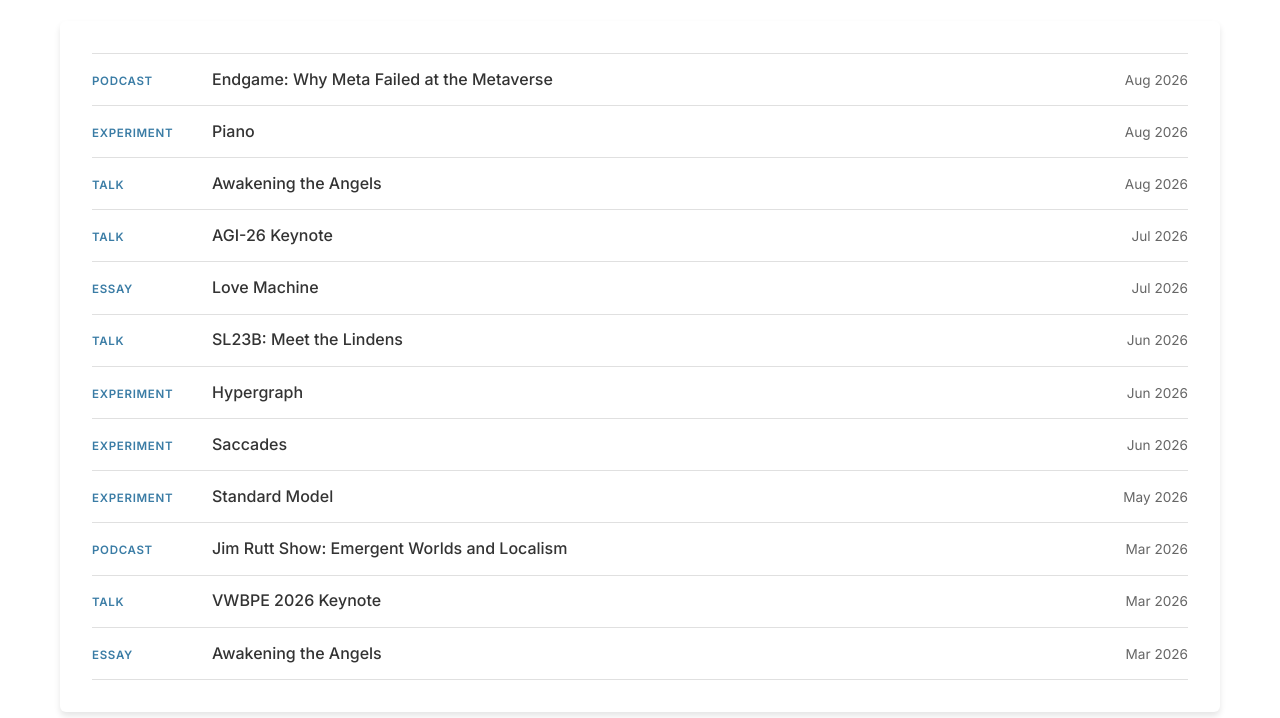
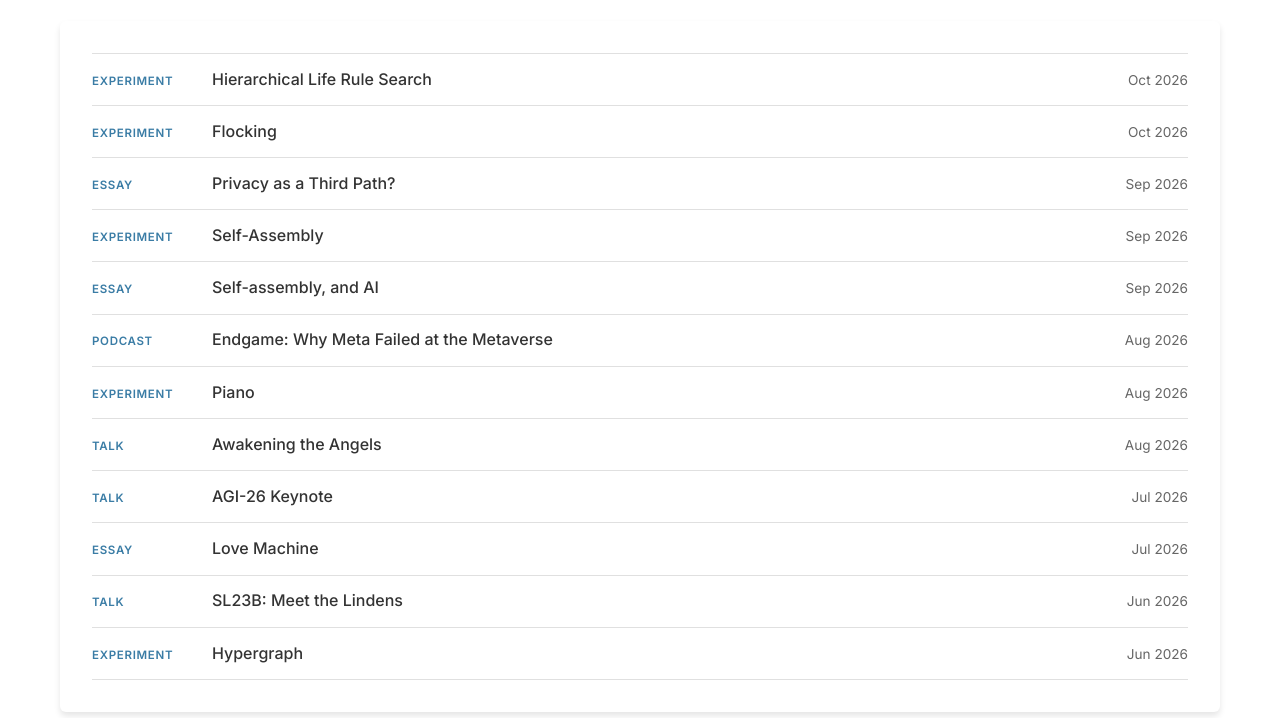
Before and after one commit to PhilipRosedale/philiprosedale.github.io, a plain HTML site: page index.html in a window 1280 px wide. Shown: the part 742-1460 px from the top of the page. Drawn offline with Linux system fonts and the light colour scheme.

Commit message:
Update index.html
Add recent essays and refresh Recent

```diff
--- a/index.html
+++ b/index.html
@@ -60,6 +60,31 @@
                 <h2>Recent</h2>
                 <div class="content">
                     <div class="recent-list">
+                        <a href="hierarchicalSearch.html" target="_blank" class="recent-item">
+                            <span class="recent-tag">Experiment</span>
+                            <span class="recent-title">Hierarchical Life Rule Search</span>
+                            <span class="recent-date">Oct 2026</span>
+                        </a>
+                        <a href="flocking.html" target="_blank" class="recent-item">
+                            <span class="recent-tag">Experiment</span>
+                            <span class="recent-title">Flocking</span>
+                            <span class="recent-date">Oct 2026</span>
+                        </a>
+                        <a href="https://philiprosedale.substack.com/p/privacy-as-a-third-path" target="_blank" class="recent-item">
+                            <span class="recent-tag">Essay</span>
+                            <span class="recent-title">Privacy as a Third Path?</span>
+                            <span class="recent-date">Sep 2026</span>
+                        </a>
+                        <a href="selfassembly.html" target="_blank" class="recent-item">
+                            <span class="recent-tag">Experiment</span>
+                            <span class="recent-title">Self-Assembly</span>
+                            <span class="recent-date">Sep 2026</span>
+                        </a>
+                        <a href="https://philiprosedale.substack.com/p/self-assembly-and-ai" target="_blank" class="recent-item">
+                            <span class="recent-tag">Essay</span>
+                            <span class="recent-title">Self-assembly, and AI</span>
+                            <span class="recent-date">Sep 2026</span>
+                        </a>
                         <a href="https://www.youtube.com/watch?v=Ur7DwjP1dYE" target="_blank" class="recent-item">
                             <span class="recent-tag">Podcast</span>
                             <span class="recent-title">Endgame: Why Meta Failed at the Metaverse</span>
@@ -94,31 +119,6 @@
                             <span class="recent-tag">Experiment</span>
                             <span class="recent-title">Hypergraph</span>
                             <span class="recent-date">Jun 2026</span>
-                        </a>
-                        <a href="saccade.html" target="_blank" class="recent-item">
-                            <span class="recent-tag">Experiment</span>
-                            <span class="recent-title">Saccades</span>
-                            <span class="recent-date">Jun 2026</span>
-                        </a>
-                        <a href="standardModel.html" target="_blank" class="recent-item">
-                            <span class="recent-tag">Experiment</span>
-                            <span class="recent-title">Standard Model</span>
-                            <span class="recent-date">May 2026</span>
-                        </a>
-                        <a href="https://jimrutt.substack.com/p/ep-337-philip-rosedale-on-emergent" target="_blank" class="recent-item">
-                            <span class="recent-tag">Podcast</span>
-                            <span class="recent-title">Jim Rutt Show: Emergent Worlds and Localism</span>
-                            <span class="recent-date">Mar 2026</span>
-                        </a>
-                        <a href="https://www.youtube.com/watch?v=iNAGNUe5jgk" target="_blank" class="recent-item">
-                            <span class="recent-tag">Talk</span>
-                            <span class="recent-title">VWBPE 2026 Keynote</span>
-                            <span class="recent-date">Mar 2026</span>
-                        </a>
-                        <a href="https://philiprosedale.substack.com/p/awakening-the-angels" target="_blank" class="recent-item">
-                            <span class="recent-tag">Essay</span>
-                            <span class="recent-title">Awakening the Angels</span>
-                            <span class="recent-date">Mar 2026</span>
                         </a>
                     </div>
                 </div>
@@ -214,6 +214,7 @@
 
                         <div class="experiment-card">
                             <h3><a href="selfassembly.html" target="_blank">Self-Assembly</a></h3>
+                            <span class="item-date">Sep 2026</span>
                             <p>Cells wander and collide, sometimes joining into organisms — and those organisms join into larger organisms, recursively, with no limit written into the rules. Each level of the emergent hierarchy gets its own boundary color, and sub-units fade back so a whole reads as a whole. Parts break away again too, so what you watch is a churning equilibrium rather than a collapse into one blob.</p>
                         </div>
 
@@ -227,11 +228,32 @@
                 <div class="content">
                     <input type="text" id="writings-search" class="writings-search" placeholder="Search articles..." autocomplete="off">
                     <div class="writing-list">
+                        <a href="https://philiprosedale.substack.com/p/privacy-as-a-third-path" target="_blank" class="writing-item">
+                            <img class="writing-thumb" src="https://substack-post-media.s3.amazonaws.com/public/images/5d5dd71d-a127-4b9f-bf17-e18c6105191f_1122x1402.png" alt="">
+                            <div class="writing-item-body">
+                                <div class="writing-item-header"><h3>Privacy as a Third Path?</h3><span class="writing-date">Sep 2026</span></div>
+                                <p>Better personal data privacy could change the landscape of the AI debate.</p>
+                            </div>
+                        </a>
+                        <a href="https://philiprosedale.substack.com/p/self-assembly-and-ai" target="_blank" class="writing-item">
+                            <img class="writing-thumb" src="https://substack-post-media.s3.amazonaws.com/public/images/3b713d26-e67e-4706-9700-f2c93fa8699f_1024x1024.png" alt="">
+                            <div class="writing-item-body">
+                                <div class="writing-item-header"><h3>Self-assembly, and AI</h3><span class="writing-date">Sep 2026</span></div>
+                                <p>Thoughts on how swarms of agents are like growing embryos or emerging religions</p>
+                            </div>
+                        </a>
                         <a href="https://philiprosedale.substack.com/p/love-machine" target="_blank" class="writing-item">
                             <img class="writing-thumb" src="https://substack-post-media.s3.amazonaws.com/public/images/164d2626-72fc-46d3-be7b-fe339e443fdd_2102x1524.png" alt="">
                             <div class="writing-item-body">
                                 <div class="writing-item-header"><h3>Love Machine</h3><span class="writing-date">Jul 2026</span></div>
                                 <p>Can 10,000 computers become a person?</p>
+                            </div>
+                        </a>
+                        <a href="https://philiprosedale.substack.com/p/voyager" target="_blank" class="writing-item">
+                            <img class="writing-thumb" src="https://substack-post-media.s3.amazonaws.com/public/images/b3faed56-d6c2-4e34-a9cf-57f910d3c121_2556x1632.png" alt="">
+                            <div class="writing-item-body">
+                                <div class="writing-item-header"><h3>Voyager</h3><span class="writing-date">Jun 2026</span></div>
+                                <p>Visit every country on earth by making a short video call with automatic translation</p>
                             </div>
                         </a>
                         <a href="https://philiprosedale.substack.com/p/awakening-the-angels" target="_blank" class="writing-item">
```
